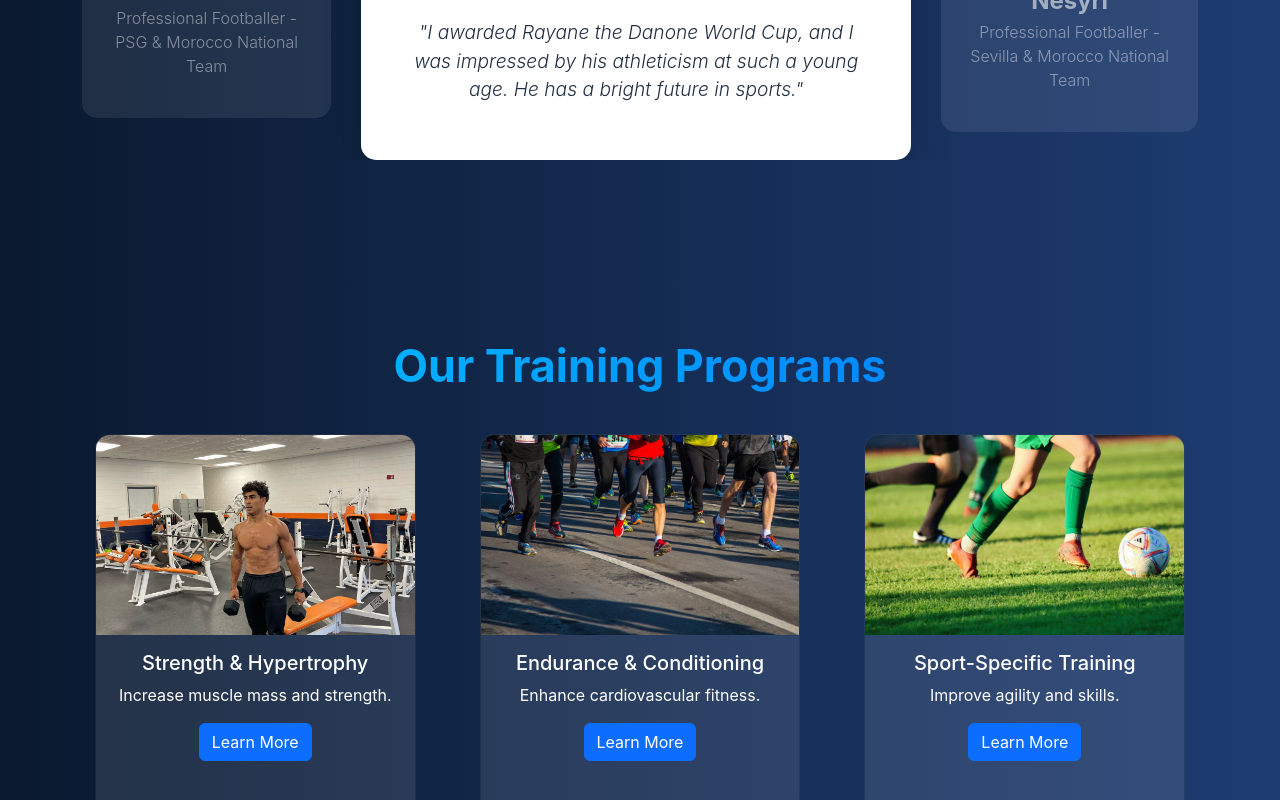
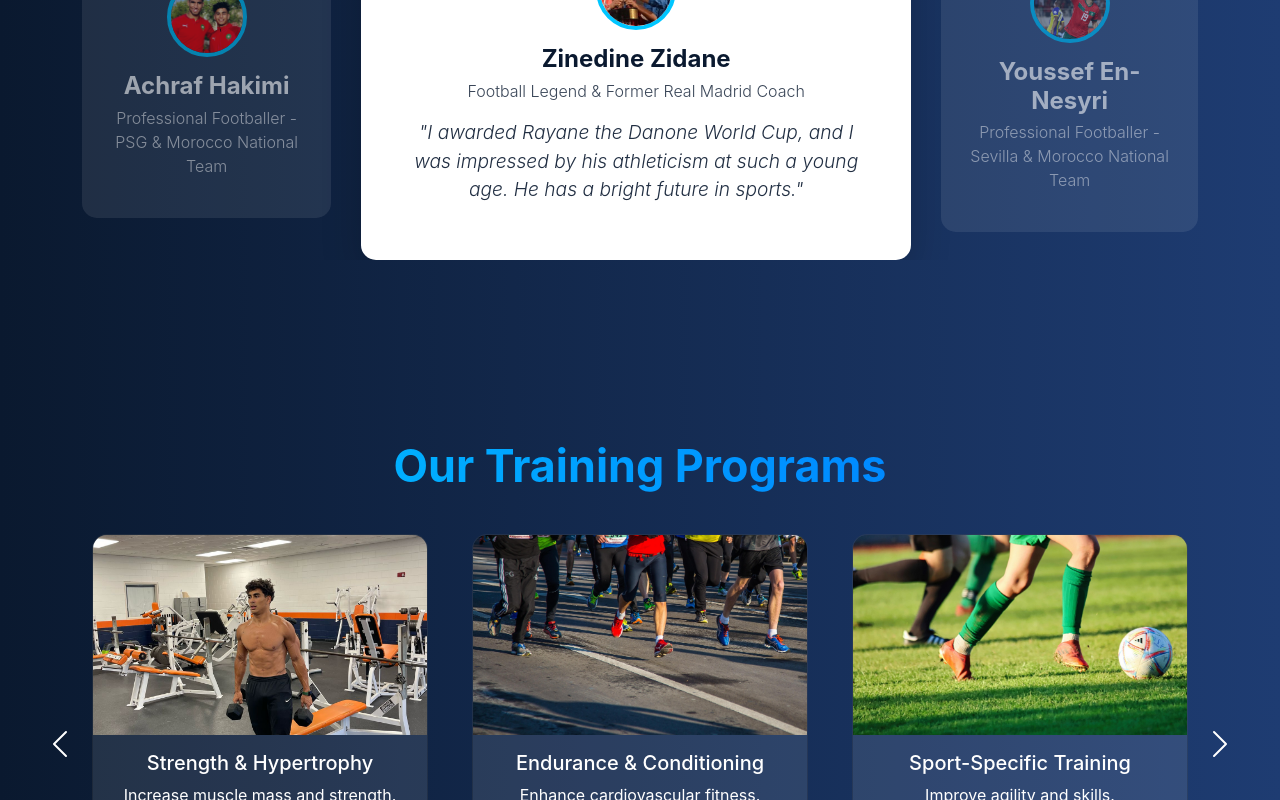
Before and after one commit to KiNg-AnAs/Groupe23-SEG4910, a React (Create React App) app in the folder frontend/: page / in a window 1280 px wide. Shown: the part 2000-2800 px from the top of the page. Built offline with nearby package versions, Linux system fonts and the light colour scheme.

Commit message:
Css update

```diff
--- a/frontend/src/components/Cart.css
+++ b/frontend/src/components/Cart.css
@@ -3,7 +3,7 @@
   display: flex;
   justify-content: center;
   align-items: center;
-  height: 100vh;
+  height: 100%;
   max-width: 100%;
   background: url("./Assets/img2.jpg") no-repeat center center/cover;
   position: relative;
--- a/frontend/src/components/HeroSection.css
+++ b/frontend/src/components/HeroSection.css
@@ -1,7 +1,7 @@
 .hero-section {
     background: linear-gradient(to right, #0a192f, #1e3c72);
     color: white;
-    padding: 100px 0;
+    padding: 150px 0;
     text-align: left;
 }
 
--- a/frontend/src/components/ProgramsOverview.css
+++ b/frontend/src/components/ProgramsOverview.css
@@ -1,10 +1,3 @@
-.programs-section {
-    background: linear-gradient(to right, #0a192f, #1e3c72);
-    color: white;
-    padding: 80px 0;
-    text-align: center;
-}
-
 .program-card {
     color: white;
 }
@@ -147,3 +140,72 @@
 .learn-more-btn {
     margin: 0px 10px;
 }
+
+/* Programs Carousel */
+/* Programs Carousel */
+.programs-carousel {
+    margin-bottom: 40px;
+    position: relative;
+}
+
+/* Default: Move arrows to extreme left and right */
+.programs-carousel .carousel-control-prev,
+.programs-carousel .carousel-control-next {
+    width: 5%;
+    top: 50%;
+    transform: translateY(-50%);
+    opacity: 1;
+}
+
+.programs-carousel .carousel-control-prev {
+    left: -50px; /* Push further left */
+}
+
+.programs-carousel .carousel-control-next {
+    right: -50px; /* Push further right */
+}
+
+/* Responsive: Move arrows to bottom for small screens */
+@media (max-width: 768px) {
+    .programs-carousel .carousel-control-prev,
+    .programs-carousel .carousel-control-next {
+        top: auto;
+        bottom: -40px; /* Position below the carousel */
+        left: 45%;
+        transform: translateX(-50%);
+        width: auto;
+    }
+
+    .programs-carousel .carousel-control-prev {
+        margin-right: 60px;
+    }
+
+    .programs-carousel .carousel-control-next {
+        margin-left: 60px;
+    }
+}
+
+/* Programs Section */
+.programs-section {
+    background: linear-gradient(to right, #0a192f, #1e3c72);
+    color: white;
+    padding: 80px 0;
+    text-align: center;
+}
+
+/* Program Cards */
+.program-card {
+    width: 100%;
+    max-width: 350px;
+    min-height: 420px;
+    background: rgba(255, 255, 255, 0.1);
+    border-radius: 15px;
+    overflow: hidden;
+    text-align: center;
+    cursor: pointer;
+    transition: transform 0.3s ease-in-out;
+    display: flex;
+    flex-direction: column;
+    align-items: center;
+    justify-content: space-between;
+}
--- a/frontend/src/components/ProgramsOverview.js
+++ b/frontend/src/components/ProgramsOverview.js
@@ -1,5 +1,5 @@
 import React, { useState } from "react";
-import { Container, Row, Col, Card, Button, Modal } from "react-bootstrap";
+import { Container, Row, Col, Card, Button, Modal, Carousel } from "react-bootstrap";
 import "./ProgramsOverview.css";
 import img7 from "./Assets/img7.jpg";
 import img8 from "./Assets/img8.jpg";
@@ -28,10 +28,10 @@ const programs = [
 
 const premiumAddons = [
   { title: "E-Book: Science-Based Training", description: "Comprehensive guide.", image: img13, price: "$29.99", details: "Expert-written fitness guide covering workout optimization, diet strategies, and scientific insights for peak performance." },
-  { title: "1-on-1 Zoom Consultation", description: "Personalized strategy session.", image: img14, price: "$49.99", details: "Discuss goals, training adjustments, and personalized strategies in a live call with a professional coach." },
-  { title: "Custom AI Training Plan", description: "AI-generated plan.", image: img15, price: "$99.99", details: "Get a fully tailored workout and nutrition program generated by AI based on your fitness level and goals." },
+  { title: "1-on-1 Zoom Consultation", description: "Personalized session.", image: img14, price: "$49.99", details: "Discuss goals, training adjustments, and personalized strategies in a live call with a professional coach." },
+  { title: "Coach Custom AI Training Plan", description: "AI-generated plan.", image: img15, price: "$99.99", details: "Get a fully tailored workout and nutrition program generated by AI based on your fitness level and goals." },
   { title: "In-Person Private Coaching", description: "Exclusive private session.", image: img16, price: "$199.99", details: "Receive hands-on coaching, real-time feedback, and technique correction to maximize your performance." },
-  { title: "Exclusive Coaching Group", description: "Access workouts & mentorship.", image: img17, price: "$29.99/month", details: "Join a private community with guided workouts, live Q&A sessions, and direct mentorship from elite trainers." }
+  { title: "Exclusive Coaching Group", description: "Access workouts & mentorship.", image: img17, price: "$29.99", details: "Join a private community with guided workouts, live Q&A sessions, and direct mentorship from elite trainers." }
 ];
 
 const ProgramsOverview = ({ addToCart }) => {
@@ -43,8 +43,13 @@ const ProgramsOverview = ({ addToCart }) => {
     <section id="programs" className="programs-section">
       <Container>
         <h2 className="section-title">Our Training Programs</h2>
-        <Row className="programs-grid">
-          {programs.map((program, index) => (
+
+        {/* Programs Carousel */}
+        <Carousel indicators={false} interval={null} className="programs-carousel">
+          {Array.from({ length: Math.ceil(programs.length / 3) }, (_, i) => (
+            <Carousel.Item key={i}>
+              <Row className="justify-content-center">
+                {programs.slice(i * 3, i * 3 + 3).map((program, index) => (
                   <Col lg={4} md={6} sm={12} key={index} className="d-flex justify-content-center">
                     <Card className="program-card">
                       <Card.Img variant="top" src={program.image} className="program-image" />
@@ -57,6 +62,9 @@ const ProgramsOverview = ({ addToCart }) => {
                   </Col>
                 ))}
               </Row>
+            </Carousel.Item>
+          ))}
+        </Carousel>
 
         {/* Premium Add-Ons Section */}
         <Button variant="warning" className="premium-btn" onClick={() => setShowPremium(!showPremium)}>
```
Lines whose indentation alone changed are shown as unchanged.
